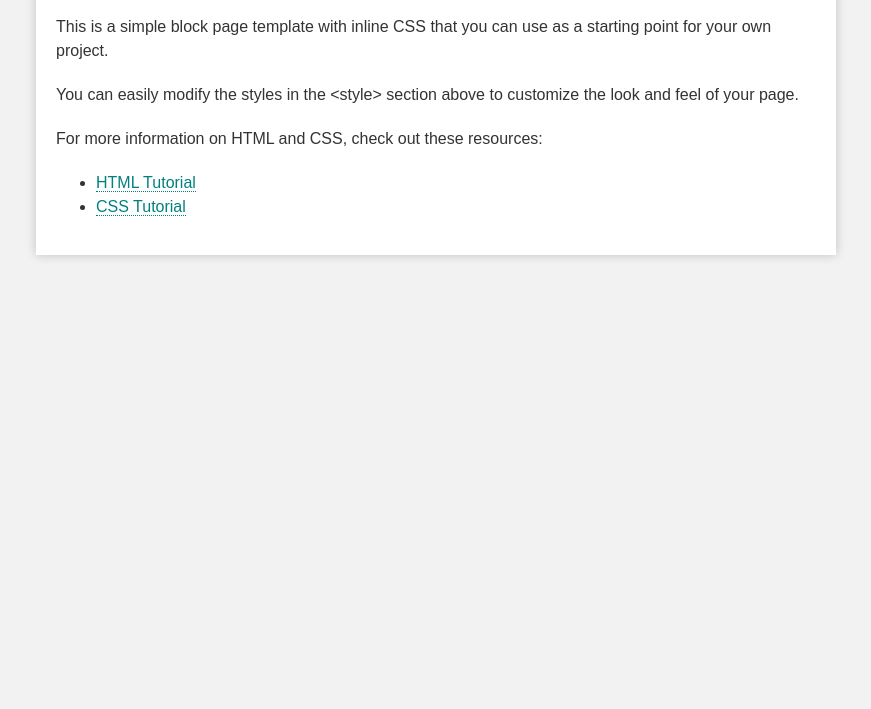
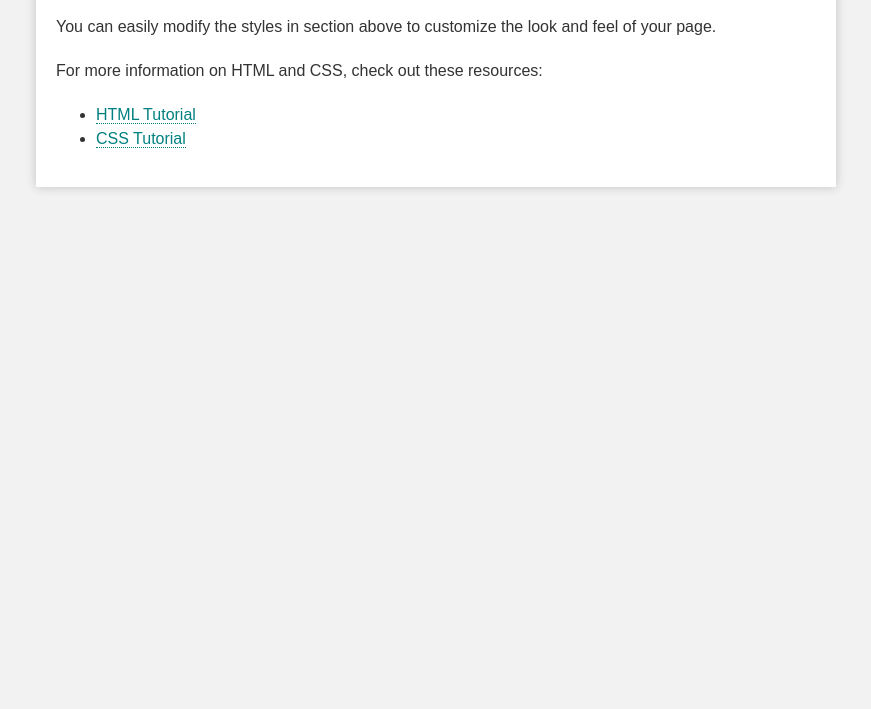
Before and after one commit to aabdi10/Tech, a plain HTML site: page index.html in a window 1280 px wide. Shown: the part 91-800 px from the top of the page, without its empty margins (204-1075 px from the left). Drawn offline with Linux system fonts and the light colour scheme.

Commit message:
Update index.html
Modified text

```diff
--- a/index.html
+++ b/index.html
@@ -38,9 +38,9 @@
 </head>
 <body>
     <div class="container">
-        <h1>Welcome to My Block Page</h1>
-        <p>This is a simple block page template with inline CSS that you can use as a starting point for your own project.</p>
-        <p>You can easily modify the styles in the &lt;style&gt; section above to customize the look and feel of your page.</p>
+        <h1>Welcome to Abdul Abdi</h1>
+
+        <p>You can easily modify the styles in section above to customize the look and feel of your page.</p>
         <p>For more information on HTML and CSS, check out these resources:</p>
         <ul>
             <li><a href="https://www.w3schools.com/html/">HTML Tutorial</a></li>
```
